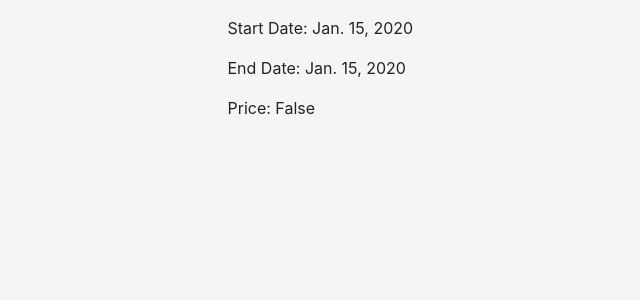
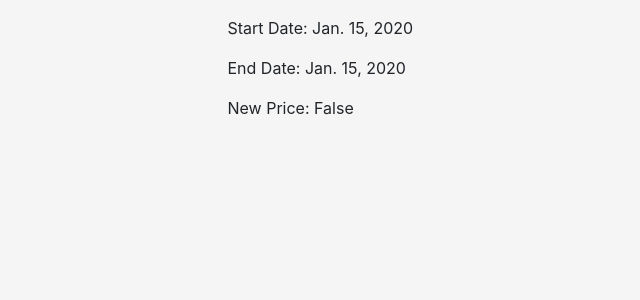
Before and after one commit to LMS-Challenge/amit-backend-lms, a Django app: template offer/templates/offer/offer_detail.html in a window 1280 px wide. Shown: the part 372-672 px from the top of the page, without its empty margins (304-944 px from the left). Run offline with Django 4.2, Linux system fonts and the light colour scheme; the template is opened without the code that fills it: values that come from a table or form of the project are taken from there, others are empty; tables that the repository leaves empty hold one stand-in row (values such as "Sample post"); parts of the project's set-up code (start-up, migrations or seed data) failed here and were passed over; some libraries are stand-ins or nearby versions.

Commit message:
Changing price to new price in the whole offer app-folder

```diff
--- a/offer/models.py
+++ b/offer/models.py
@@ -14,7 +14,7 @@ class offer(models.Model):
     waiting_list = models.ManyToManyField(Student, related_name='waiting_list_offers', blank=True)
     start_date = models.DateField()
     end_date = models.DateField()
-    price = models.BooleanField(default=False)
+    new_price = models.BooleanField(default=False)
     discount = models.PositiveIntegerField(default=0)
     duration = models.DurationField(null=True, blank=True)
     status = models.CharField(max_length=50, choices=[('Active', 'Active'), ('Expired', 'Expired'), ('Upcoming', 'Upcoming')], default='active')
--- a/offer/serializers.py
+++ b/offer/serializers.py
@@ -8,5 +8,5 @@ class OfferSerializer(serializers.ModelSerializer):
         model = offer
         fields = ['id', 'course', 'description', 'enrolled_students',
                 'max_capacity', 'current_enrollment', 'waiting_list',
-                'start_date', 'end_date', 'price', 'discount', 'duration', 'status'
+                'start_date', 'end_date', 'new_price', 'discount', 'duration', 'status'
         ]
--- a/offer/templates/offer/offer_detail.html
+++ b/offer/templates/offer/offer_detail.html
@@ -7,5 +7,5 @@
     <p>Description: {{ offer_detail.description }}</p>
     <p>Start Date: {{ offer_detail.start_date }}</p>
     <p>End Date: {{ offer_detail.end_date }}</p>
-    <p>Price: {{ offer_detail.price }}</p>
+    <p>New Price: {{ offer_detail.new_price }}</p>
 {% endblock %}
--- a/offer/views.py
+++ b/offer/views.py
@@ -43,7 +43,7 @@ class OfferCreateView(UserPassesTestMixin, View):
                 max_capacity = request.POST.get('max_capacity'),
                 start_date = request.POST.get('start_date'),
                 end_date = request.POST.get('end_date'),
-                price = request.POST.get('price'),
+                new_price = request.POST.get('new_price'),
                 discount = request.POST.get('discount'),
                 duration = request.POST.get('duration'),
             )
@@ -65,7 +65,7 @@ class OfferUpdateView(UserPassesTestMixin, View):
             offer_obj.max_capacity = request.POST.get('max_capacity')
             offer_obj.start_date = request.POST.get('start_date')
             offer_obj.end_date = request.POST.get('end_date')
-            offer_obj.price = request.POST.get('price')
+            offer_obj.new_price = request.POST.get('new_price')
             offer_obj.discount = request.POST.get('discount')
             offer_obj.duration = request.POST.get('duration')
             offer_obj.save()
```
Also changed, not shown: offer/migrations/0006_rename_price_offer_new_price.py (added), 1 other file.
